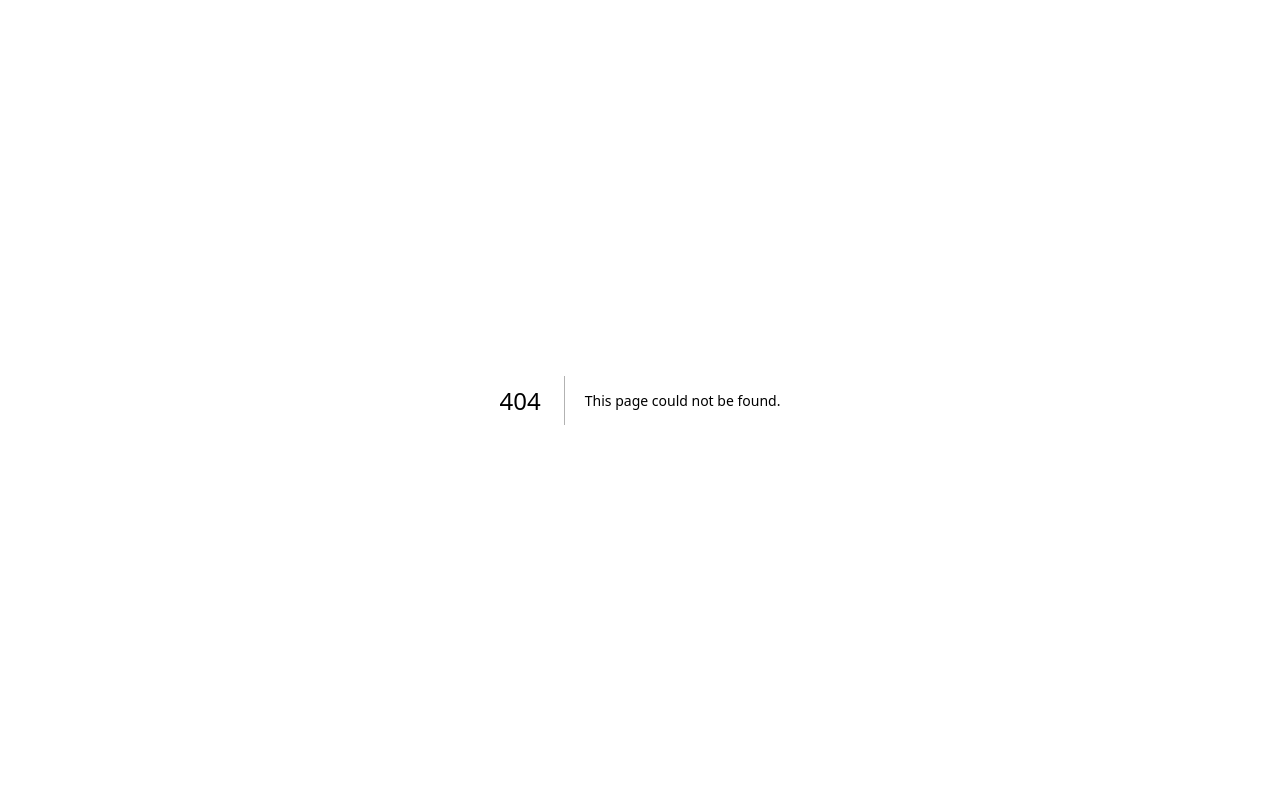
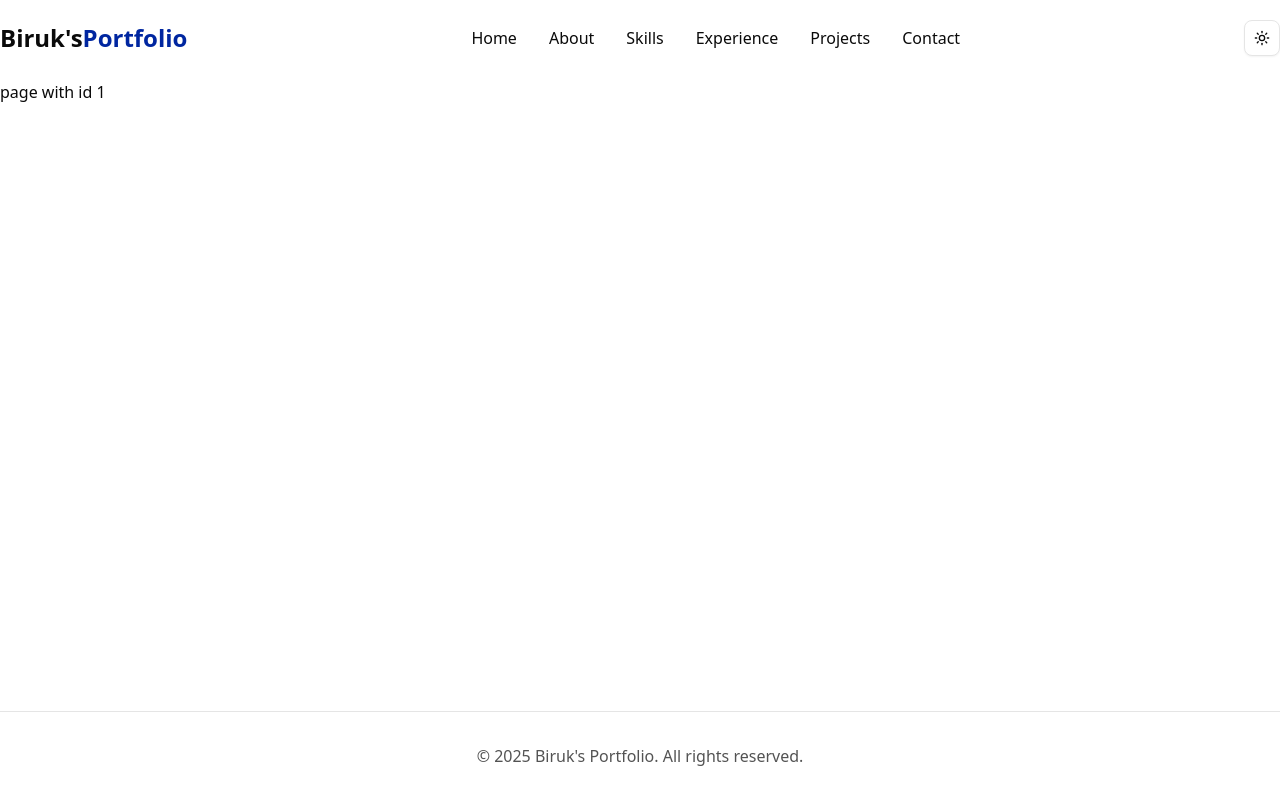
Before and after one commit to lost50U1/portfolio, a Next.js app: page /projects/1 in a window 1280 px wide. Before the commit this address had no page. Built offline with nearby package versions, Linux system fonts and the light colour scheme.

Commit message:
feat: refactor layout components; move Footer and Header to layout directory and update imports

```diff
--- a/src/app/(public)/layout.tsx
+++ b/src/app/(public)/layout.tsx
@@ -1,6 +1,6 @@
 import React from "react";
-import Footer from "@/components/common/Footer";
-import Header from "@/components/common/Header";
+import Footer from "@/components/layout/Footer";
+import Header from "@/components/layout/Header";
 
 export default function Layout({
   children,
--- /dev/null
+++ b/src/app/(public)/projects/[id]/page.tsx
@@ -0,0 +1,15 @@
+import React from "react";
+
+export default async function Project({
+  params,
+}: {
+  params: Promise<{ id: string }>;
+}) {
+  const { id } = await params;
+
+  return (
+    <div className="py-4">
+      <section className="pt-16">page with id {id}</section>
+    </div>
+  );
+}
--- a/src/components/common/Header.tsx
+++ b/src/components/layout/Header.tsx
@@ -4,9 +4,22 @@ import { useState, useEffect } from "react";
 import Link from "next/link";
 // import { Button } from "@/components/ui/button";
 import { ModeToggle } from "../ModeToggle";
+import { usePathname } from "next/navigation";
+
+const navItems = [
+  "Home",
+  "About",
+  "Skills",
+  "Experience",
+  "Projects",
+  "Contact",
+];
 
 // todo: add the line animation on the header links get it from the old site
 const Header = () => {
+  const pathname = usePathname();
+  console.log("pathname", pathname);
+
   const [isScrolled, setIsScrolled] = useState(false);
   const [mobileMenuOpen, setMobileMenuOpen] = useState(false);
 
@@ -42,23 +55,21 @@ const Header = () => {
         {/* Desktop Navigation */}
         <nav className="hidden md:block">
           <ul className="flex space-x-8">
-            {[
-              "Home",
-              "About",
-              "Skills",
-              "Experience",
-              "Projects",
-              "Contact",
-            ].map((item) => (
+            {navItems.map((item) => {
+              const hash = `#${item.toLowerCase()}`;
+              const href = pathname === "/" ? hash : `/${hash}`;
+
+              return (
                 <li key={item}>
-                <a
-                  href={item === "Home" ? "#" : `#${item.toLowerCase()}`}
+                  <Link
+                    href={href}
                     className="text-foreground hover:text-primary font-medium transition-colors"
                   >
                     {item}
-                </a>
+                  </Link>
                 </li>
-            ))}
+              );
+            })}
           </ul>
         </nav>
 
@@ -109,24 +120,22 @@ const Header = () => {
       {mobileMenuOpen && (
         <div className="md:hidden absolute top-full left-0 right-0 bg-background border-y border-border shadow-lg py-4 animate-fadeIn px-4">
           <ul className="flex flex-col space-y-3 container">
-            {[
-              "Home",
-              "About",
-              "Skills",
-              "Experience",
-              "Projects",
-              "Contact",
-            ].map((item) => (
+            {navItems.map((item) => {
+              const hash = `#${item.toLowerCase()}`;
+              const href = pathname === "/" ? hash : `/${hash}`;
+
+              return (
                 <li key={item}>
-                <a
-                  href={item === "Home" ? "#" : `#${item.toLowerCase()}`}
+                  <Link
+                    href={href}
                     className="text-foreground hover:text-primary font-medium transition-colors block py-2"
                     onClick={() => setMobileMenuOpen(false)}
                   >
                     {item}
-                </a>
+                  </Link>
                 </li>
-            ))}
+              );
+            })}
           </ul>
         </div>
       )}
--- a/src/sections/home/SkillsSection.tsx
+++ b/src/sections/home/SkillsSection.tsx
@@ -38,26 +38,19 @@ const SkillsSection = () => {
     ],
   };
 
-  const [activeTab, setActiveTab] = useState<"frontend" | "backend" | "tools">(
-    "frontend"
-  );
-
   return (
     <section className="py-20" id="skills">
       <div className="container mx-auto max-lg:px-4">
         <div className="text-center mb-12">
           <h2 className="section-title">My Skills</h2>
           <p className="text-lg text-foreground/70 max-w-3xl mx-auto">
-            I've worked with a wide range of technologies in the web development
-            world. Here's an overview of my technical skills and competencies.
+            I&apos;ve worked with a wide range of technologies in the web
+            development world. Here&apos;s an overview of my technical skills
+            and competencies.
           </p>
         </div>
 
-        <Tabs
-          defaultValue="frontend"
-          className="w-full max-w-4xl mx-auto"
-          onValueChange={(value) => setActiveTab(value as any)}
-        >
+        <Tabs defaultValue="frontend" className="w-full max-w-4xl mx-auto">
           <div className="flex justify-center mb-8">
             <TabsList className="grid grid-cols-3 w-[400px]">
               <TabsTrigger value="frontend">Frontend</TabsTrigger>
```
Also changed, not shown: src/components/layout/Footer.tsx (renamed from src/components/common/Footer.tsx), src/constants/index.ts (added). Lines whose indentation alone changed are shown as unchanged.
